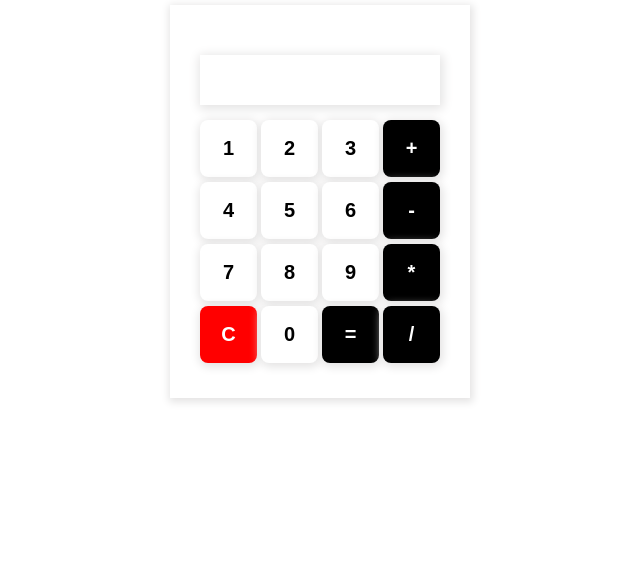
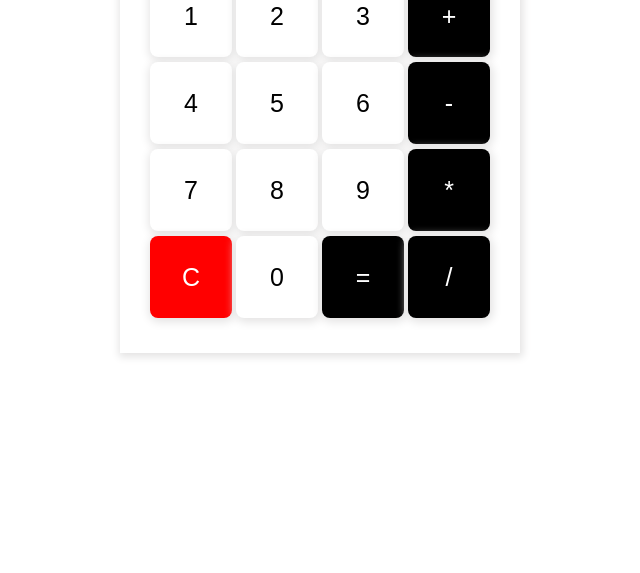
Before and after one commit to sairamdondapatii/HTML-CSS-JAVASCRIPT, a plain HTML site: page Assignment-5/p2.html in a window 1280 px wide. Shown: the part 227-800 px from the top of the page, without its empty margins (320-960 px from the left). Drawn offline with Linux system fonts and the light colour scheme.

Commit message:
HTML-CSS-ASSIGNMENT-5

```diff
--- a/Assignment-5/p2.html
+++ b/Assignment-5/p2.html
@@ -10,10 +10,8 @@
             padding: 0px;
         }
         .main{
-            position: absolute;
-            top: 50%;
-            left: 50%;
-            transform: translate(-50%, -50%);
+            max-width: 400px;
+            margin: auto;
         }
         .rows{
             padding-bottom: 30px;
@@ -23,7 +21,7 @@
            margin-bottom: 20px;
          }
         .calculator{
-            width: 300px;
+            width: 400px;
             box-shadow: 1px 2px 8px 2px rgb(228, 227, 227);
         }
         .result{
@@ -31,8 +29,10 @@
         }
         .result>input{
             width:100%;
-            height: 50px;
+            height: 80px;
             border: none;
+            outline: none;
+            font-size: 25px;
             box-shadow: 1px 2px 10px 2px rgb(228, 227, 227);
         }
         .row{
@@ -40,10 +40,9 @@
 
         }
         .row>.values,.row>.symbols,.clear{
-            width: 57px;
-            height: 57px;
-            font-weight: 800;
-            font-size: 20px;
+            width: 82px;
+            height: 82px;
+            font-size: 25px;
             box-shadow: 1px 2px 10px 2px rgb(228, 227, 227);
             border: none;
             background-color: white;
```
Also changed, not shown: README.md (deleted).
